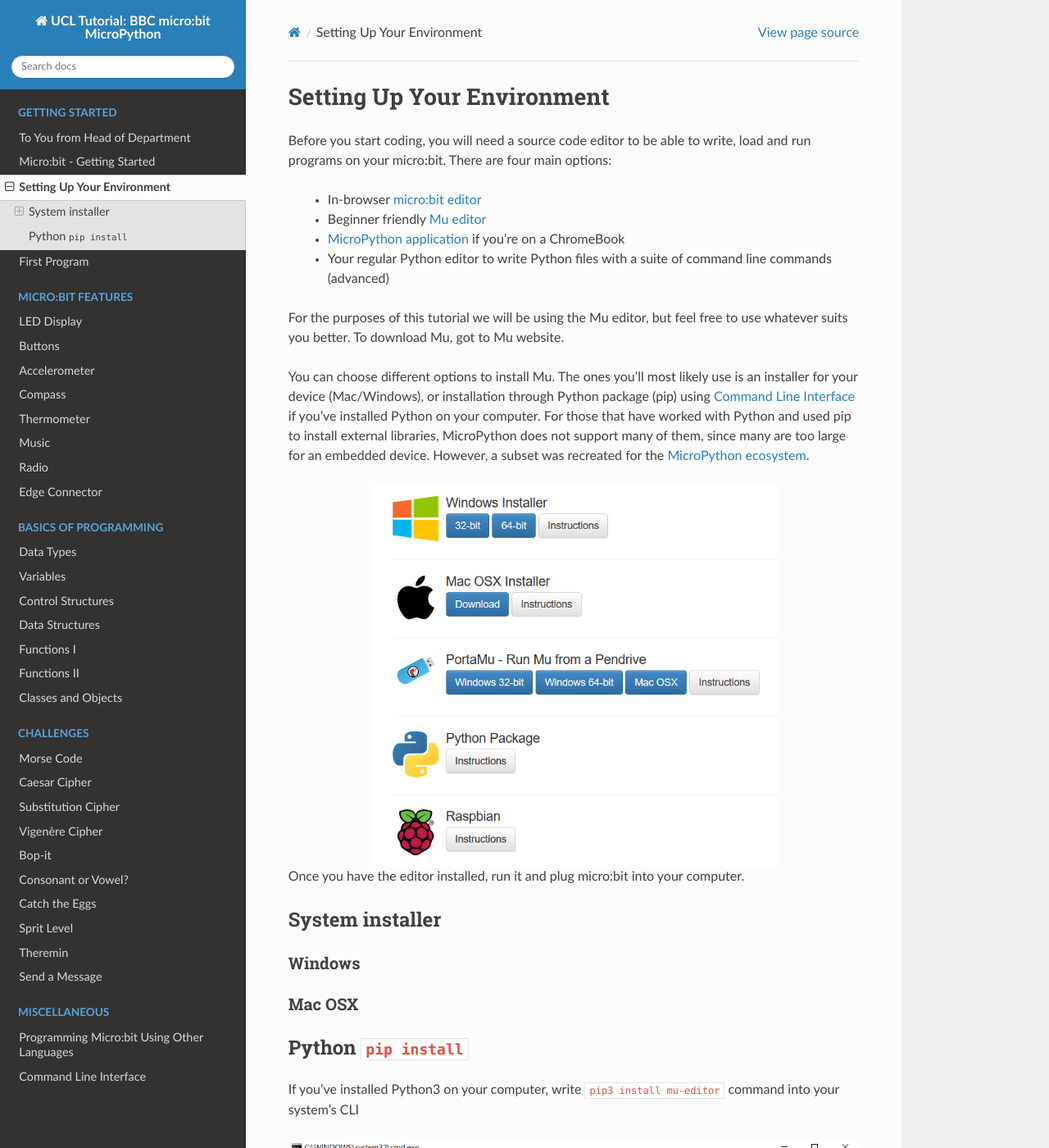
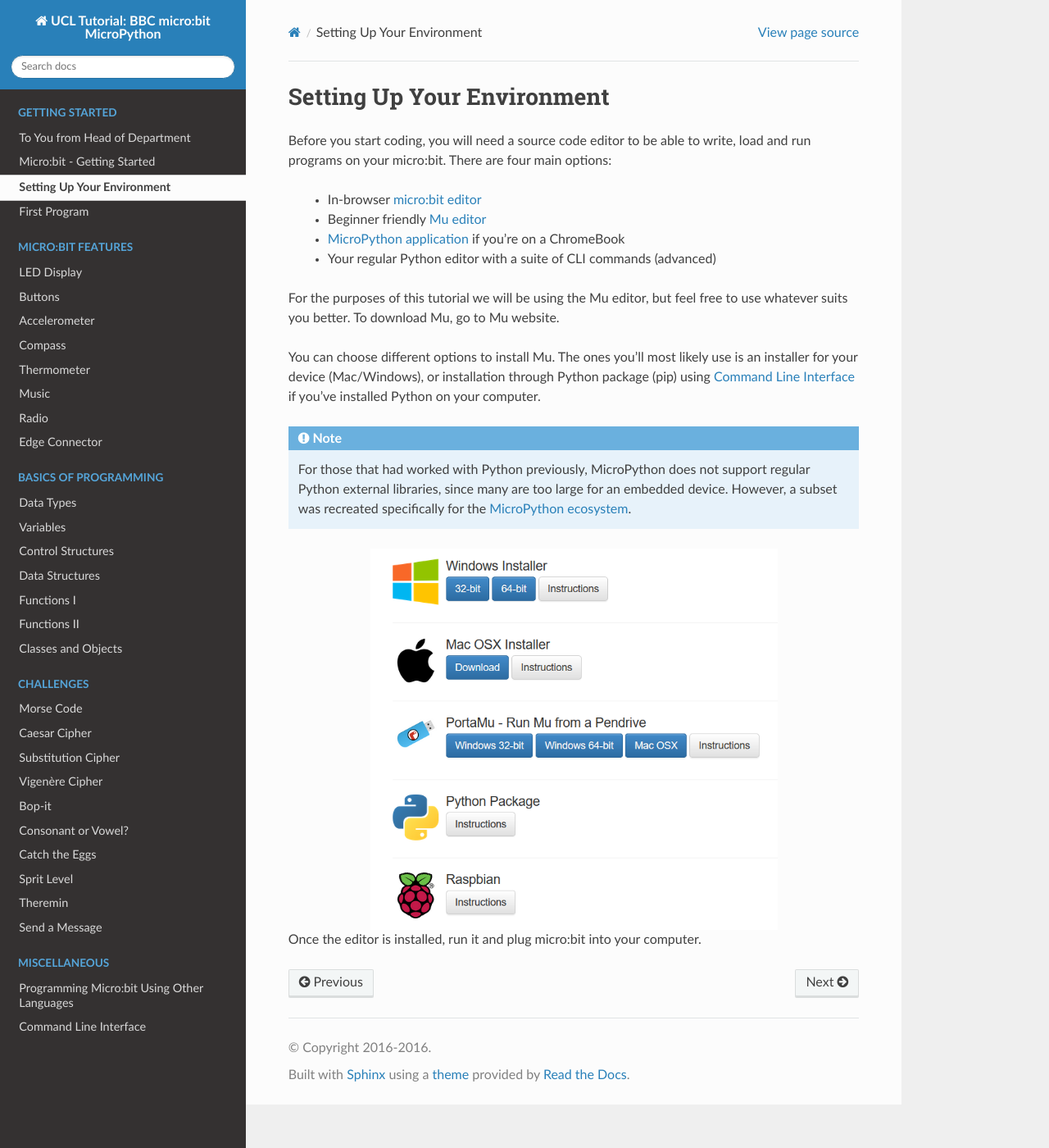
Before and after one commit to rharbird/microbit-challenges, a Sphinx documentation site: the page built from docs/source/introduction/environment.rst, in a window 1280 px wide and 1400 px high. Shown: the whole window at 82% size. Built offline with Sphinx 7.4.7 and the Read the Docs theme 2.0.0, drawn with Linux system fonts in a browser that asks for light colours.

Commit message:
Modify text

```diff
--- a/docs/source/introduction/environment.rst
+++ b/docs/source/introduction/environment.rst
@@ -8,10 +8,10 @@ Before you start coding, you will need a source code editor to be able to write,
     - In-browser `micro:bit editor`_
     - Beginner friendly `Mu editor`_
     - `MicroPython application`_ if you're on a ChromeBook
-    - Your regular Python editor to write Python files with a suite of command line commands (advanced)
+    - Your regular Python editor with a suite of CLI commands (advanced)
 
 For the purposes of this tutorial we will be using the Mu editor, but feel free to use whatever suits you better.
-To download Mu, got to Mu website.
+To download Mu, go to Mu website.
 
 .. _`micro:bit editor`: https://python.microbit.org
 .. _`Mu editor`: https://codewith.mu/
@@ -19,31 +19,16 @@ To download Mu, got to Mu website.
 .. _website: https://codewith.mu/en/
 
 You can choose different options to install Mu. The ones you'll most likely use is an installer for your device (Mac/Windows), or installation through
-Python package (pip) using :ref:`command line interface` if you've installed Python on your computer. For those that have worked with Python and used pip to install
-external libraries, MicroPython does not support many of them, since many are too large for an embedded device. However, a subset was
-recreated for the `MicroPython ecosystem`_.
+Python package (pip) using :ref:`command line interface` if you've installed Python on your computer.
+
+.. note:: For those that had worked with Python previously, MicroPython does not support regular Python external libraries, since many are too large for an embedded
+    device. However, a subset was recreated specifically for the `MicroPython ecosystem`_.
 
 .. _`MicroPython ecosystem`: https://docs.micropython.org/en/latest/library/index.html
 
 .. figure:: assets/installation_options.PNG
    :align: center
    :scale: 70%
+   :target: https://codewith.mu/en/download
 
-Once you have the editor installed, run it and plug micro:bit into your computer.
-
-System installer
-=================
-
-Windows
---------
-
-Mac OSX
----------
-
-Python ``pip install``
-=======================
-
-If you've installed Python3 on your computer, write ``pip3 install mu-editor`` command into your system's CLI
-
-.. figure:: assets/pip_install.gif
-    :align: center
+Once the editor is installed, run it and plug micro:bit into your computer.
```
